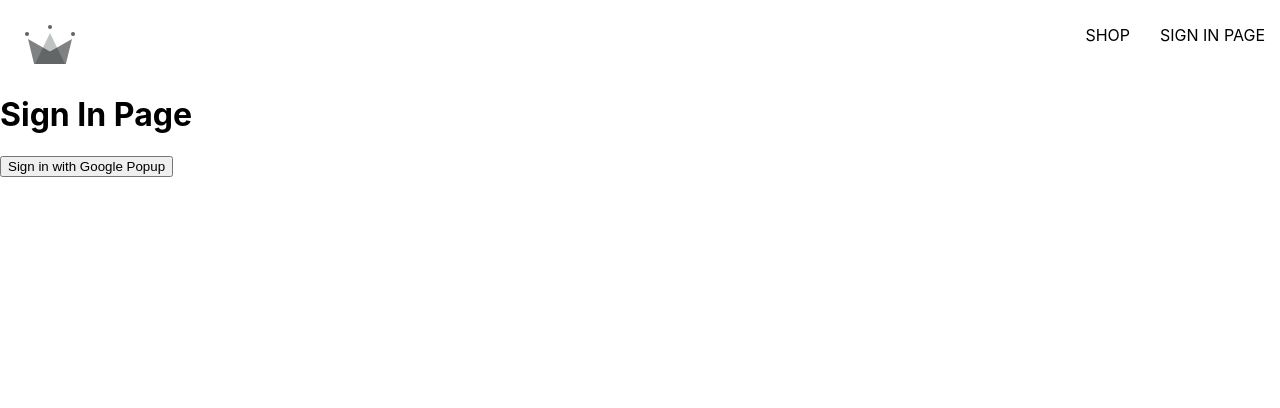
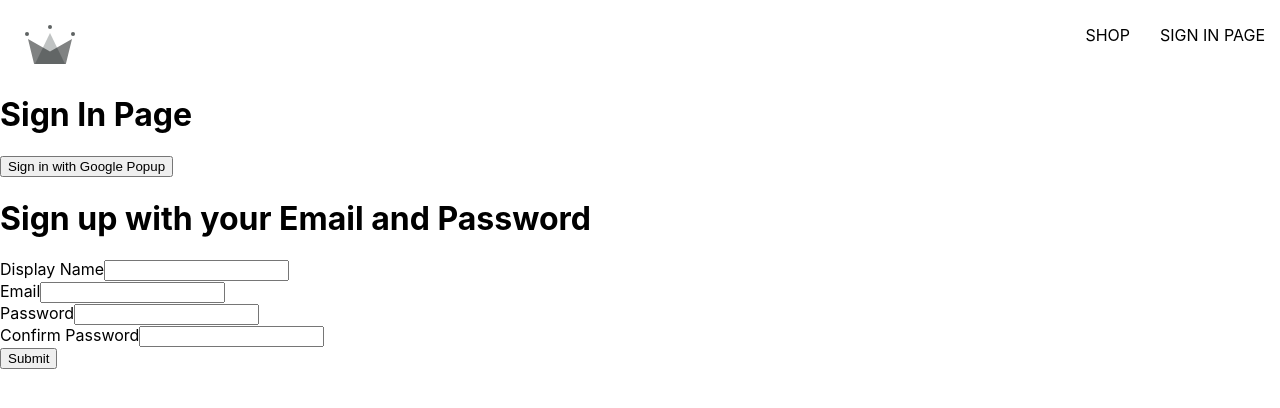
Before and after one commit to nMikeTO55/crwn-clothing, a React (Create React App) app: page /sign-in in a window 1280 px wide. Shown: the top 408 px of the page. Built offline with nearby package versions, Linux system fonts and the light colour scheme.

Commit message:
98 sign up form

```diff
--- /dev/null
+++ b/src/components/sign-up-form/sign-up-form.component.jsx
@@ -0,0 +1,48 @@
+import {useState} from 'react';
+
+const defaultFormFields = {
+  displayName: '',
+  email: '',
+  password: '',
+  confirmPassword: ''
+}
+
+const SignUpForm = ()=> {
+  const [formFields, setFormFields] = useState(defaultFormFields);
+  const {displayName, email, password, confirmPassword} = formFields;
+
+  console.log(formFields);
+
+  const handleChange = (event)=>{
+    const {name, value} = event.target;
+
+    setFormFields({ ...formFields, [name]: value })
+  }
+
+  return (
+    <div>
+      <h1>Sign up with your Email and Password</h1>
+      <form onSubmit={()=> {}}>
+        <label>Display Name</label>
+        <input type='text' required onChange={handleChange}
+                           name="displayName" value={displayName}/><br />
+
+        <label>Email</label>
+        <input type='email'required onChange={handleChange}
+                           name="email" value={email}/><br />
+
+        <label>Password</label>
+        <input type='password' required onChange={handleChange}
+                               name="password" value={password}/><br />
+
+        <label>Confirm Password</label>
+        <input type='password' required onChange={handleChange}
+                               name="confirmPassword" value={confirmPassword}/><br />
+
+        <button type='submit'>Submit</button>
+      </form>
+    </div>
+  )
+}
+
+export default SignUpForm;
--- a/src/routes/sign-in/sign-in.component.jsx
+++ b/src/routes/sign-in/sign-in.component.jsx
@@ -1,4 +1,9 @@
-import { signInWithGooglePopup, createUserAuth } from '../../utils/firebase/firebase.utils.js';
+import {
+  signInWithGooglePopup,
+  createUserAuth }
+from '../../utils/firebase/firebase.utils.js';
+
+import SignUpForm from '../../components/sign-up-form/sign-up-form.component.jsx';
 
 const SignIn = ()=> {
   const logGoogleUser = async ()=> {
@@ -10,6 +15,7 @@
     <div>
       <h1>Sign In Page</h1>
       <button onClick={logGoogleUser}>Sign in with Google Popup</button>
+      <SignUpForm />
     </div>
   )
 }
```
